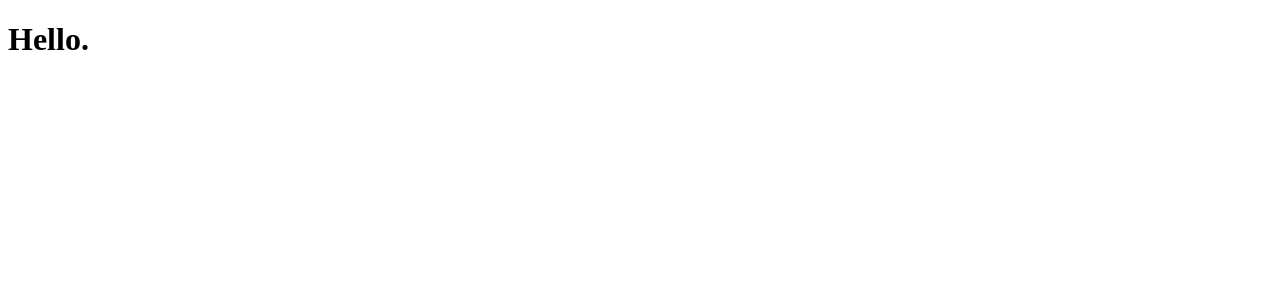
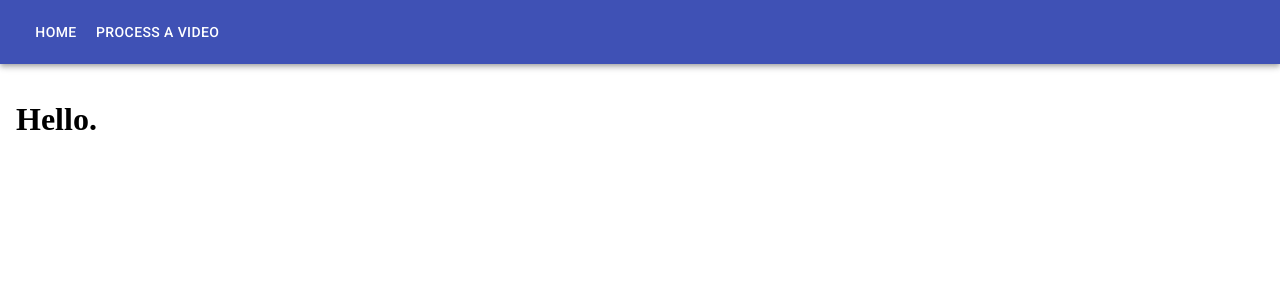
Before and after one commit to Symptom-Monitor/website, a Next.js app: page / in a window 1280 px wide. Shown: the top 300 px of the page. Built offline with nearby package versions, Linux system fonts and the light colour scheme.

Commit message:
Add Material UI

```diff
--- /dev/null
+++ b/components/navbar.tsx
@@ -0,0 +1,32 @@
+import React from 'react';
+import Link from 'next/link';
+import AppBar from '@material-ui/core/AppBar';
+import Toolbar from '@material-ui/core/Toolbar';
+import Button from '@material-ui/core/Button';
+
+const pages = [
+	{
+		label: 'Home',
+		href: '/'
+	},
+	{
+		label: 'Process a video',
+		href: '/video'
+	}
+];
+
+const Navbar = () => (
+	<AppBar position="static">
+		<Toolbar>
+			{
+				pages.map(page => (
+					<Link key={page.href} passHref href={page.href}>
+						<Button color="inherit" component="a">{page.label}</Button>
+					</Link>
+				))
+			}
+		</Toolbar>
+	</AppBar>
+);
+
+export default Navbar;
--- /dev/null
+++ b/pages/_app.tsx
@@ -0,0 +1,27 @@
+import React from 'react';
+import type {AppProps} from 'next/app';
+import Head from 'next/head';
+import Navbar from '../components/navbar';
+import '../styles/global.scss';
+
+var MyApp = ({Component, pageProps}: AppProps) => {
+	return (
+		<>
+			<Head>
+				<link rel="stylesheet" href="https://fonts.googleapis.com/css?family=Roboto:300,400,500,700&display=swap"/>
+				<meta
+					name="viewport"
+					content="minimum-scale=1, initial-scale=1, width=device-width"
+				/>
+			</Head>
+
+			<Navbar/>
+
+			<div className="container">
+				<Component {...pageProps}/>
+			</div>
+		</>
+	);
+};
+
+export default MyApp;
--- /dev/null
+++ b/styles/global.scss
@@ -0,0 +1,7 @@
+body {
+  margin: 0;
+
+  .container {
+    padding: 1rem;
+  }
+}
```
Also changed, not shown: package.json (+7 -0 lines), 1 other file (tests, documents, lock files or other folders).
